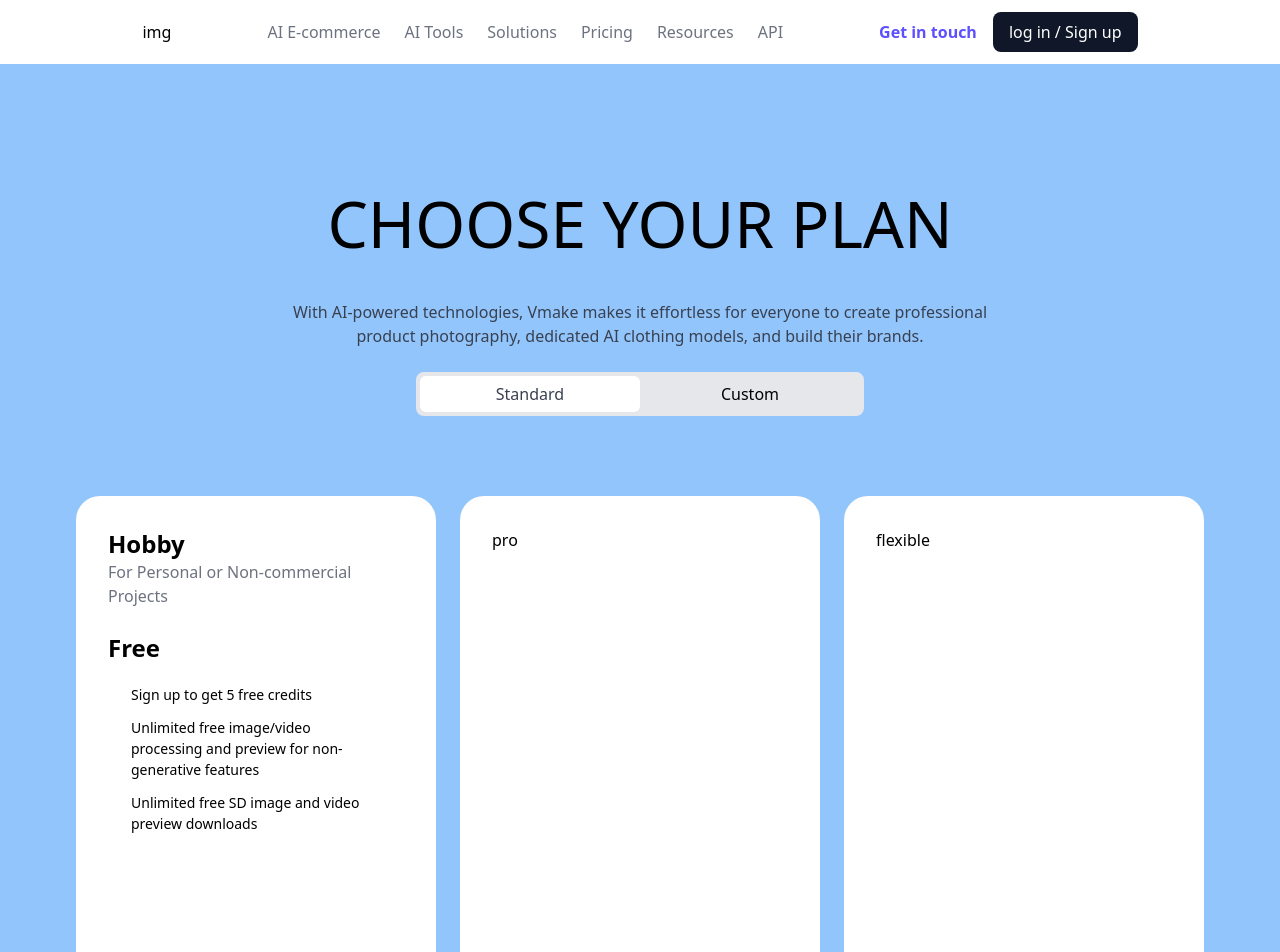
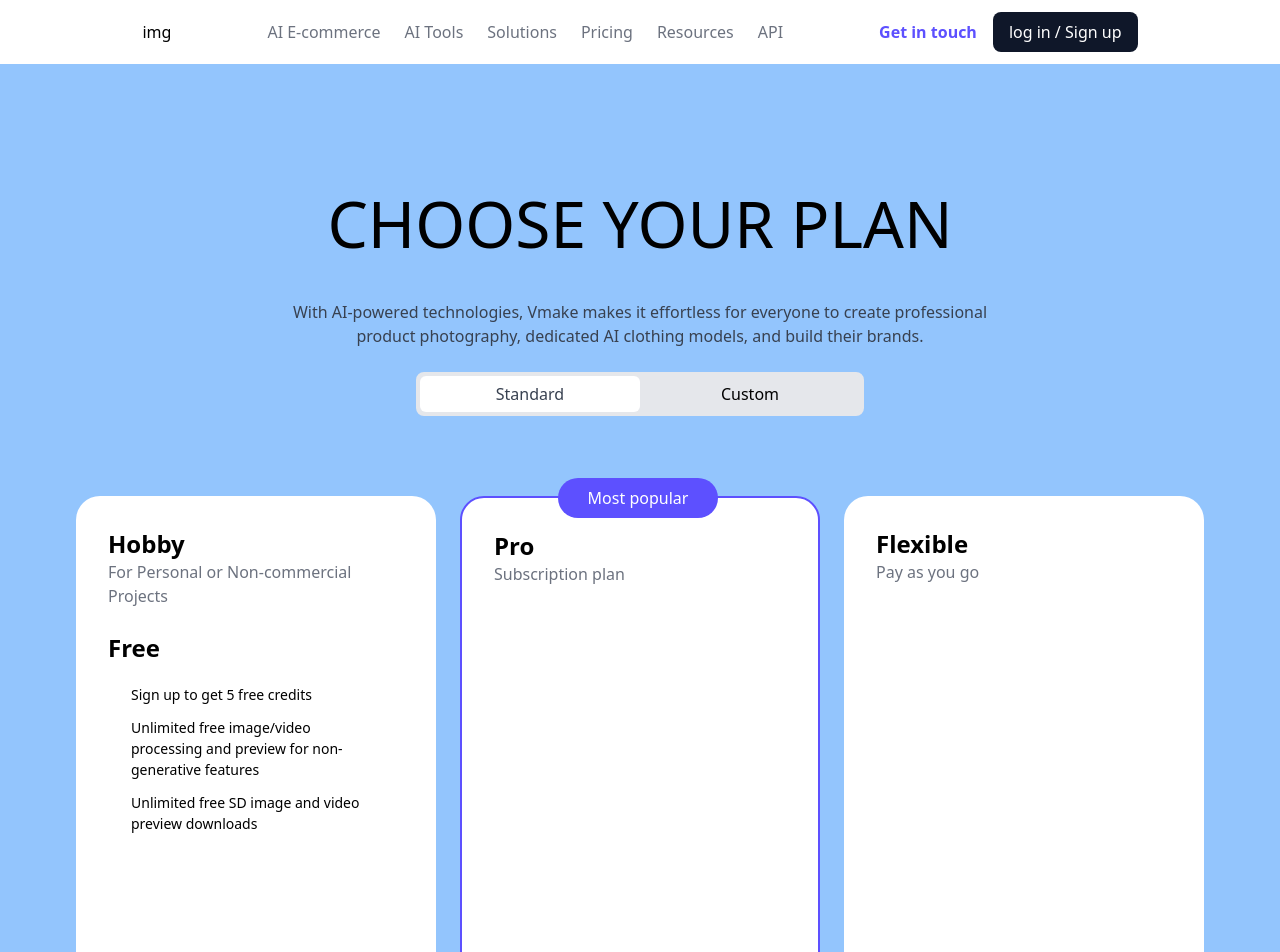
Before and after one commit to LuccasBenedetti/lp-modelia, a React (Vite) app: page /pricing in a window 1280 px wide. Shown: the top 952 px of the page. Built offline with nearby package versions, Linux system fonts and the light colour scheme.

Commit message:
avanços

```diff
--- a/src/pages/pricing.tsx
+++ b/src/pages/pricing.tsx
@@ -54,13 +54,20 @@ export const Pricing:React.FC = () => {
                         <button className="mt-auto h-11 w-full bg-[#F8FAFC] border border-[#E5E7EB] rounded-xl">Sign up for Free</button>
 
                     </div>
-                    <div className="h-[640px] w-[360px] rounded-3xl bg-white p-8 flex flex-col items-start">
+                    <div className="relative h-[640px] border-[2px] border-[#5D50FF]  w-[360px] rounded-3xl bg-white p-8 flex flex-col items-start">
+                        <div className="absolute top-[-20px] right-[100px] bg-[#5D50FF] rounded-full w-40 h-10 flex items-center justify-center text-white">Most popular</div>
+                        <span className="text-2xl font-bold">Pro</span>
+                        <span className="text-[#6C727F]">
+                            Subscription plan
+                        </span>
 
-                        pro
                     </div>
                     <div className="h-[640px] w-[360px] rounded-3xl bg-white p-8 flex flex-col items-start">
+                        <span className="text-2xl font-bold">Flexible</span>
+                        <span className="text-[#6C727F]">
+                            Pay as you go
+                        </span>
 
-                        flexible
                     </div>
                 </div>
 
```
